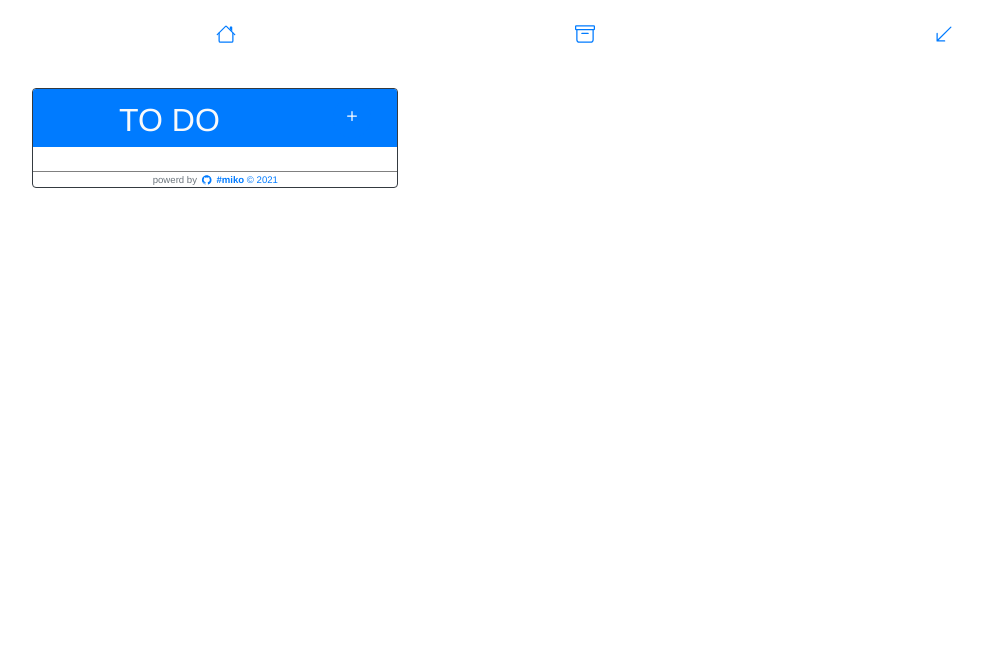
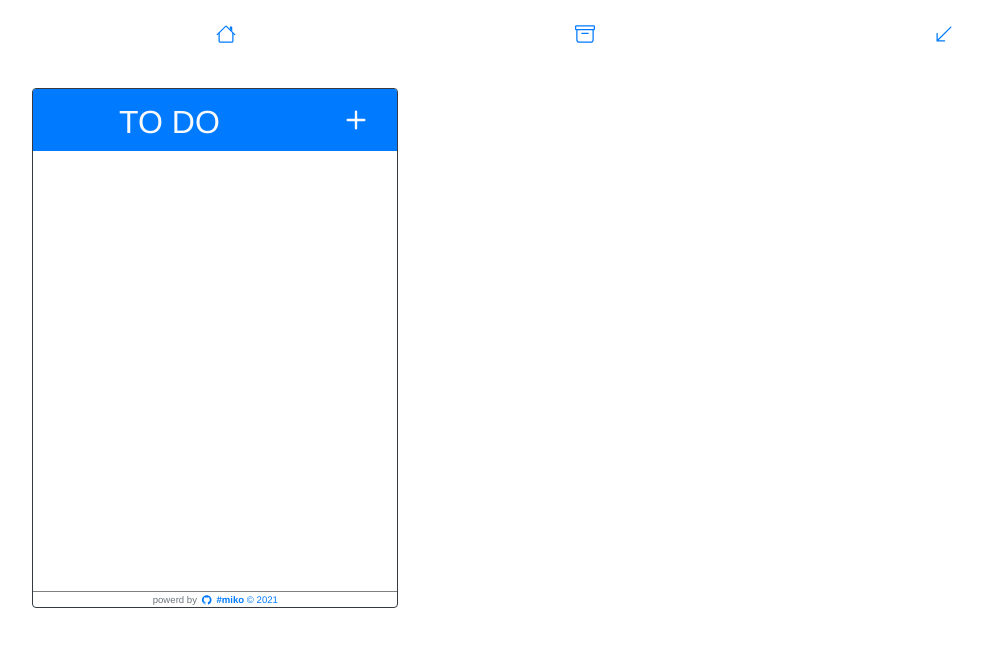
Before and after one commit to mikoloism/vue-todo-widget, a Vue app: page /todo in a window 1280 px wide. Shown: the top 646 px of the page, without its empty margins (55-1038 px from the left). Built offline with nearby package versions, Linux system fonts and the light colour scheme.

Commit message:
Should Update Layouts and Components file structru

```diff
--- /dev/null
+++ b/src/components/checkbox.vue
@@ -0,0 +1,6 @@
+<template #checkbox>
+  <label>
+    <input type="checkbox" />
+  </label>
+</template>
+<style lang="scss"></style>
--- /dev/null
+++ b/src/components/todo-item.vue
@@ -0,0 +1,65 @@
+<template>
+  <li class="wg-todo__item-box flex align-items-start list-group-item-action">
+    <label class="wg-todo__item pl-3" :for="`todo-check-${index}`">
+      <div class="wg-todo__checkbox-wrapper">
+        <input
+          type="checkbox"
+          :name="`todo-check-${index}`"
+          :id="`todo-check-${index}`"
+          :checked="checked ? 'checked' : ''"
+          @change="this.handleCheck"
+        />
+      </div>
+      <section class="wg-todo__content text-wrap text-break">
+        <div class="wg-todo__header w-100">
+          <h4 class="h4 font-weight-bold mb-1">
+            {{ header }}
+          </h4>
+        </div>
+        <p class="wg-todo__description mb-1 mt-3 text-break" v-if="description">
+          {{ description }}
+        </p>
+      </section>
+    </label>
+  </li>
+</template>
+<script>
+export default {
+  props: {
+    index: [Number, String],
+    header: String,
+    description: String,
+    checked: { type: Boolean, default: false },
+  },
+  methods: {
+    handleCheck(e) {
+      this.$store.commit('TODO_TOGGLE_CHECK', this.index)
+    },
+  },
+}
+</script>
+
+<style lang="scss">
+.wg-todo {
+  &__item-box {
+    list-style: none;
+    padding: 0.6rem 0.1rem 0;
+    border-radius: 1rem;
+  }
+  &__item {
+    display: flex;
+  }
+  &__checkbox-wrapper {
+    width: 25px;
+    padding: 0;
+    padding-top: 7%;
+    margin: 0;
+  }
+  &__header {
+    padding: 0.7rem;
+    width: calc(100% - 37px);
+    // border: 3px solid $secondary;
+    border-radius: 0.6rem;
+  }
+}
+</style>
--- /dev/null
+++ b/src/layouts/todo-item-group.vue
@@ -0,0 +1,28 @@
+<template>
+  <b-list-group class="p-0 m-0 mr-3 ml-3 w-auto widget-todo__items-group">
+    <t-item
+      v-for="item in Items"
+      :key="item.id"
+      :index="item.id"
+      :header="item.title"
+      :checked="item.isDone"
+      :description="item.description"
+    />
+  </b-list-group>
+</template>
+<script>
+import TItem from '@/components/todo-item.vue'
+import useAction from '@/plugins/useAction'
+export default {
+  name: 'TodoList',
+  data() {
+    return { Items: [] }
+  },
+  mounted() {
+    useAction((items) => {
+      this.Items = items
+    }, 'TODO_READ')
+  },
+  components: { TItem },
+}
+</script>
--- a/src/layouts/todo-item.vue
+++ b/src/layouts/todo-item.vue
@@ -51,11 +51,11 @@
           class="mb-0"
           v-slot="{ ariaDescribedby }"
         >
-          <b-form-radio-group
+          <b-form-group
             class="pt-2"
             :options="['Air', 'Courier', 'Mail']"
             :aria-describedby="ariaDescribedby"
-          ></b-form-radio-group>
+          ></b-form-group>
         </b-form-group>
       </b-form-group>
     </b-form>
--- a/src/layouts/widget/body.vue
+++ b/src/layouts/widget/body.vue
@@ -1,25 +1,14 @@
 <template #WBody>
-  <b-col tag="div" cols="12" class="mb-2">
-    <b-card
-      class="mt-2"
-      v-for="item in this.Store.state.todoItems"
-      :key="item.id"
-    >
-      <b-card-header>
-        <h3>{{ item.title }}</h3>
-      </b-card-header>
-      <b-card-body v-if="item.description">
-        {{ item.description }}
-      </b-card-body>
-    </b-card>
+  <b-col
+    tag="div"
+    cols="12"
+    class="wg-todo--width wg-todo--height p-0 text-justify mb-2 mt-3 w-100 overflow-auto"
+  >
+    <router-view />
   </b-col>
 </template>
 <script>
-import Store from '@/store'
 export default {
   name: 'WBody',
-  data() {
-    return { Store }
-  },
 }
 </script>
--- a/src/layouts/widget/header.vue
+++ b/src/layouts/widget/header.vue
@@ -8,7 +8,21 @@
     >
       <b-col cols="9" class="m-0 mt-1 p-1 h2" tag="h2">TO DO</b-col>
       <b-col cols="3">
-        <b-btn pill class="m-2 p-2" variant="primary"><b-icon-plus /></b-btn>
+        <router-link pill class="m-2 p-2" :to="currentRoute">
+          <b-btn
+            as="div"
+            @click="this.trigger"
+            pill
+            :class="`p-0 wg-todo__btn-add ${router(
+              '',
+              'wg-todo__btn-add--active'
+            )}`"
+            :variant="router('primary', 'danger')"
+          >
+            <b-icon-plus v-if="currentRoute === '/todo'" variant="light" />
+            <b-icon-x v-else variant="light" />
+          </b-btn>
+        </router-link>
       </b-col>
     </b-row>
   </b-col>
@@ -16,5 +30,38 @@
 <script>
 export default {
   name: 'WHeader',
+  props: { currentRoute: String },
+  data() {
+    return {}
+  },
+  methods: {
+    router(next, prev) {
+      return this.currentRoute === '/todo' ? next : prev
+    },
+    trigger() {
+      this.$emit('toNext')
+    },
+  },
 }
 </script>
+<style lang="scss">
+.wg-todo {
+  &__btn-add {
+    display: inline-flex;
+    flex-wrap: wrap;
+    align-items: center;
+    align-content: center;
+    justify-content: center;
+    margin: 0.4em 1em 0.4em 0;
+    font-size: 1.9em;
+    border: 1px;
+    transition: 0.2s ease;
+    &:hover {
+      margin: 0.4em 1em 0.4em 0;
+      border: 1px;
+
+      transform: scale(0.9);
+    }
+  }
+}
+</style>
```
